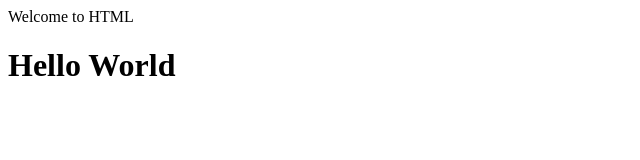
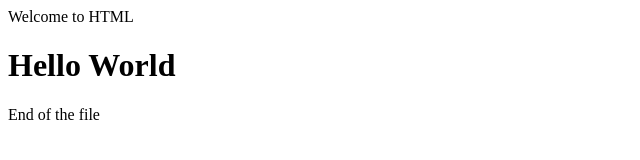
Before and after one commit to NanduEds24/gitAssesment-1, a plain HTML site: page index.html in a window 1280 px wide. Shown: the full height of the page, 0-640 px from the left. Drawn offline with Linux system fonts and the light colour scheme.

Commit message:
added footer section

```diff
--- a/index.html
+++ b/index.html
@@ -11,5 +11,6 @@
     <body>
         <header>Welcome to HTML</header>
         <h1>Hello World</h1>
+        <footer>End of the file</footer>
     </body>
 </html>
```
